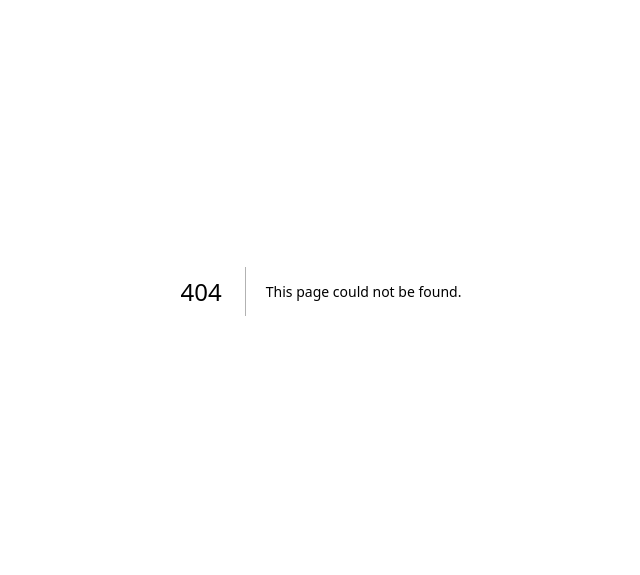
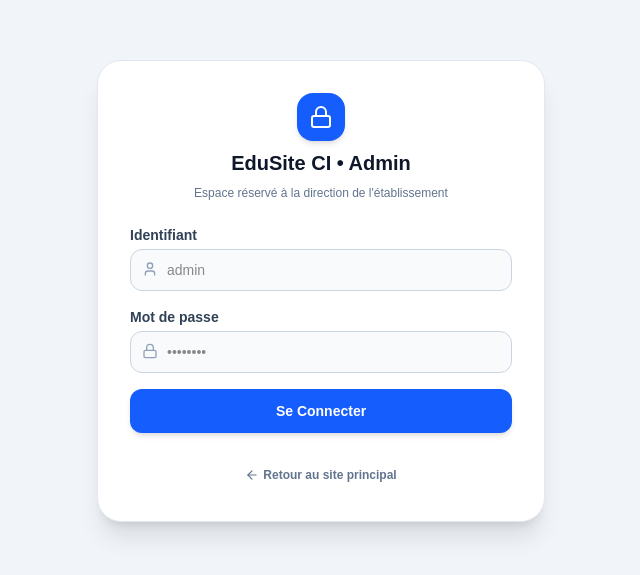
Before and after one commit to QWES007/edusite-ci, a Next.js app: page /admin in a window 1280 px wide. Before the commit this address had no page. Shown: the part 109-684 px from the top of the page, without its empty margins (319-959 px from the left). Built offline with nearby package versions, Linux system fonts and the light colour scheme.

Commit message:
Ajout de la route admin

```diff
--- /dev/null
+++ b/app/admin/page.tsx
@@ -0,0 +1,135 @@
+'use client';
+
+import React, { useState } from 'react';
+import { Lock, User, ShieldCheck, ArrowLeft, FileText, Clock, CheckCircle } from 'lucide-react';
+
+export default function AdminPage() {
+  const [isAuthenticated, setIsAuthenticated] = useState(false);
+  const [username, setUsername] = useState('');
+  const [password, setPassword] = useState('');
+  const [error, setError] = useState('');
+
+  const handleLogin = (e: React.FormEvent) => {
+    e.preventDefault();
+    if (username === 'admin' && password === 'lasalle2025') {
+      setIsAuthenticated(true);
+      setError('');
+    } else {
+      setError('Identifiants incorrects. Veuillez réessayer.');
+    }
+  };
+
+  if (!isAuthenticated) {
+    return (
+      <main className="min-h-screen bg-slate-100 flex items-center justify-center p-4">
+        <div className="max-w-md w-full bg-white rounded-3xl p-8 border border-slate-200 shadow-xl space-y-6">
+          <div className="text-center space-y-2">
+            <div className="w-12 h-12 bg-blue-600 text-white rounded-2xl flex items-center justify-center mx-auto shadow-md">
+              <Lock className="w-6 h-6" />
+            </div>
+            <h1 className="text-xl font-black text-slate-900">EduSite CI • Admin</h1>
+            <p className="text-xs text-slate-500">Espace réservé à la direction de l'établissement</p>
+          </div>
+
+          {error && (
+            <div className="p-3 bg-red-50 text-red-700 rounded-xl text-xs font-semibold border border-red-200 text-center">
+              {error}
+            </div>
+          )}
+
+          <form onSubmit={handleLogin} className="space-y-4 text-xs sm:text-sm">
+            <div>
+              <label className="block font-bold text-slate-700 mb-1">Identifiant</label>
+              <div className="relative">
+                <User className="w-4 h-4 text-slate-400 absolute left-3 top-3" />
+                <input
+                  type="text"
+                  required
+                  placeholder="admin"
+                  value={username}
+                  onChange={(e) => setUsername(e.target.value)}
+                  className="w-full pl-9 pr-3 py-2.5 bg-slate-50 border border-slate-300 rounded-xl focus:outline-none focus:ring-2 focus:ring-blue-500"
+                />
+              </div>
+            </div>
+
+            <div>
+              <label className="block font-bold text-slate-700 mb-1">Mot de passe</label>
+              <div className="relative">
+                <Lock className="w-4 h-4 text-slate-400 absolute left-3 top-3" />
+                <input
+                  type="password"
+                  required
+                  placeholder="••••••••"
+                  value={password}
+                  onChange={(e) => setPassword(e.target.value)}
+                  className="w-full pl-9 pr-3 py-2.5 bg-slate-50 border border-slate-300 rounded-xl focus:outline-none focus:ring-2 focus:ring-blue-500"
+                />
+              </div>
+            </div>
+
+            <button
+              type="submit"
+              className="w-full py-3 bg-blue-600 hover:bg-blue-700 text-white font-bold rounded-xl shadow-md cursor-pointer transition"
+            >
+              Se Connecter
+            </button>
+          </form>
+
+          <div className="pt-2 text-center">
+            <a href="/" className="inline-flex items-center gap-1 text-xs font-semibold text-slate-500 hover:text-blue-600">
+              <ArrowLeft className="w-3.5 h-3.5" />
+              <span>Retour au site principal</span>
+            </a>
+          </div>
+        </div>
+      </main>
+    );
+  }
+
+  return (
+    <main className="min-h-screen bg-slate-900 text-white p-6 space-y-8">
+      <div className="max-w-7xl mx-auto flex items-center justify-between border-b border-slate-800 pb-4">
+        <div className="flex items-center gap-3">
+          <ShieldCheck className="w-8 h-8 text-blue-400" />
+          <div>
+            <h1 className="text-xl font-black">Tableau de Bord Administration</h1>
+            <p className="text-xs text-slate-400">Collège Privé Jean-Baptiste de La Salle • Wassakara</p>
+          </div>
+        </div>
+        <div className="flex items-center gap-3">
+          <a href="/" className="px-3.5 py-2 rounded-xl bg-slate-800 text-xs font-bold hover:bg-slate-700">
+            Voir le site
+          </a>
+          <button onClick={() => setIsAuthenticated(false)} className="px-3.5 py-2 rounded-xl bg-red-600/80 text-xs font-bold hover:bg-red-600">
+            Déconnexion
+          </button>
+        </div>
+      </div>
+
+      <div className="max-w-7xl mx-auto grid grid-cols-1 sm:grid-cols-3 gap-6">
+        <div className="p-5 bg-slate-800/80 rounded-2xl border border-slate-700 space-y-2">
+          <div className="flex items-center justify-between text-slate-400 text-xs">
+            <span>Demandes d'admission</span>
+            <FileText className="w-4 h-4 text-blue-400" />
+          </div>
+          <div className="text-2xl font-black">12</div>
+        </div>
+        <div className="p-5 bg-slate-800/80 rounded-2xl border border-slate-700 space-y-2">
+          <div className="flex items-center justify-between text-slate-400 text-xs">
+            <span>En attente de validation</span>
+            <Clock className="w-4 h-4 text-amber-400" />
+          </div>
+          <div className="text-2xl font-black">5</div>
+        </div>
+        <div className="p-5 bg-slate-800/80 rounded-2xl border border-slate-700 space-y-2">
+          <div className="flex items-center justify-between text-slate-400 text-xs">
+            <span>Admissions Validées</span>
+            <CheckCircle className="w-4 h-4 text-emerald-400" />
+          </div>
+          <div className="text-2xl font-black">7</div>
+        </div>
+      </div>
+    </main>
+  );
+}
```
